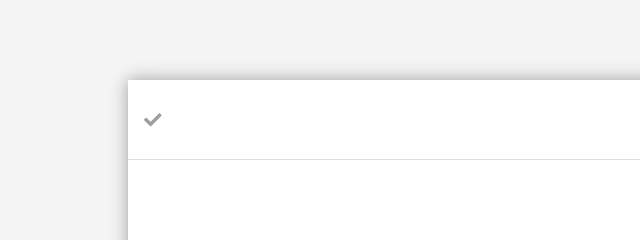
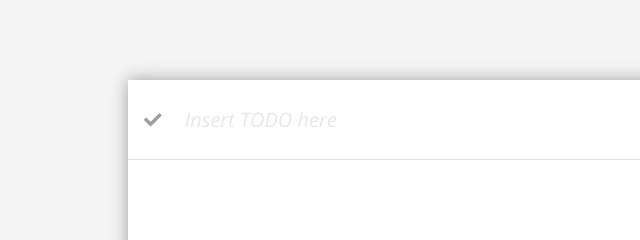
Before and after one commit to svictoreq/sancrisoft-todo, a React app: page / in a window 1280 px wide. Shown: the top 240 px of the page, 0-640 px from the left. Built offline with nearby package versions, Linux system fonts and the light colour scheme.

Commit message:
Improve todo form appearence

```diff
--- a/src/containers/TodoForm.js
+++ b/src/containers/TodoForm.js
@@ -2,7 +2,6 @@ import React, { Fragment } from 'react';
 import { connect } from 'react-redux';
 import { addTodo } from '../actions/index';
 import ToggleAll from '../containers/ToggleAll';
-import '../css/TodoForm.css'
 
 const TodoForm = ({dispatch}) => {
 	let taskInput;
@@ -19,7 +18,7 @@ const TodoForm = ({dispatch}) => {
 		<Fragment>
 			<ToggleAll />
 			<form onSubmit={handleSubmit}>
-				<input type="text" ref={input => (taskInput = input)} />
+				<input placeholder="Insert TODO here" type="text" ref={input => (taskInput = input)} />
 				<button type="submit"><i className="fas fa-plus"></i></button>
 			</form>
 		</Fragment>
--- a/src/css/index.css
+++ b/src/css/index.css
@@ -157,6 +157,11 @@ main ul li input {
 	text-indent: 15px;
 }
 
+::-webkit-input-placeholder {
+	color: #9e9e9e3f;
+	font-style: italic;
+}
+
 /* Footer */
 
 footer {
```
Also changed, not shown: src/css/TodoForm.css (deleted).
